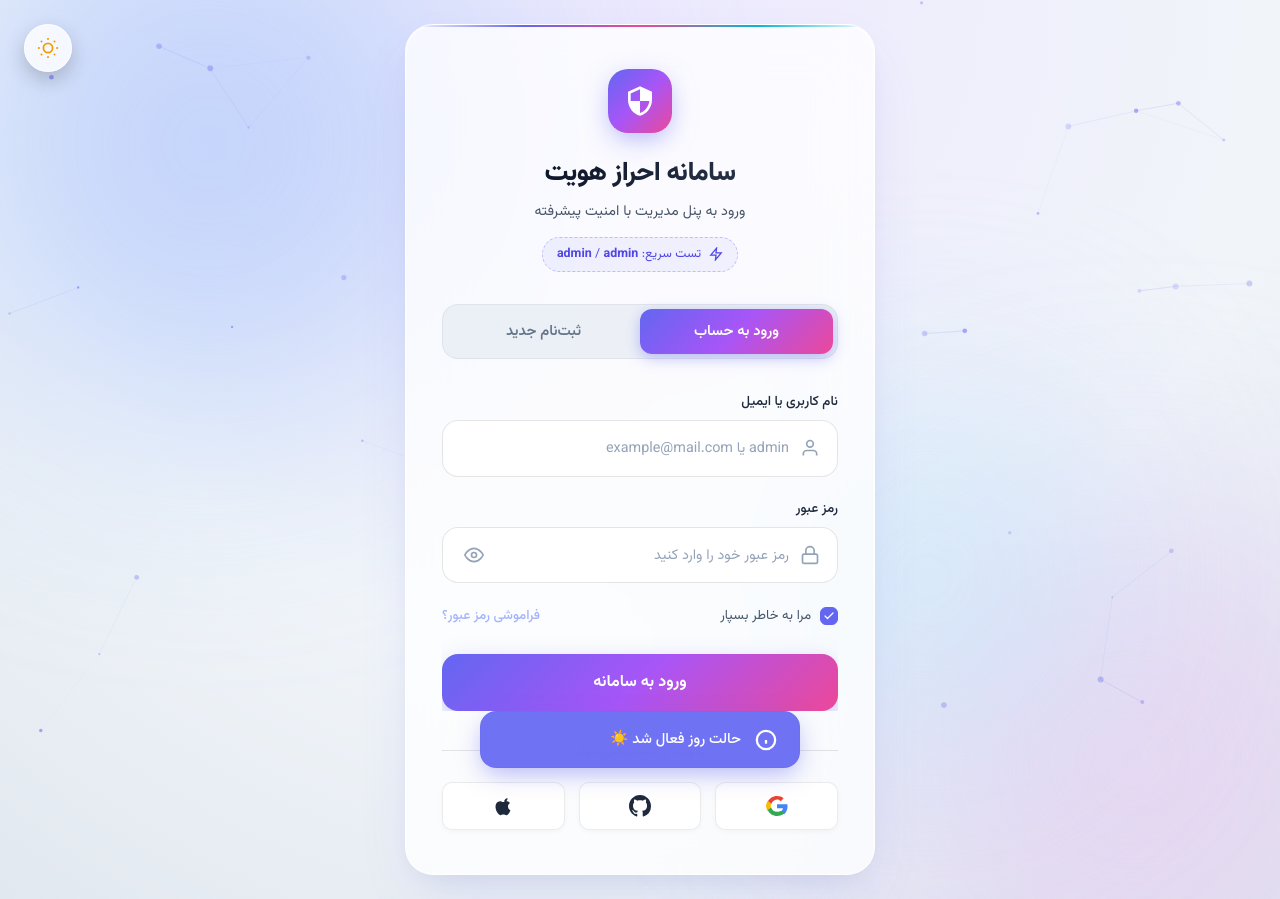
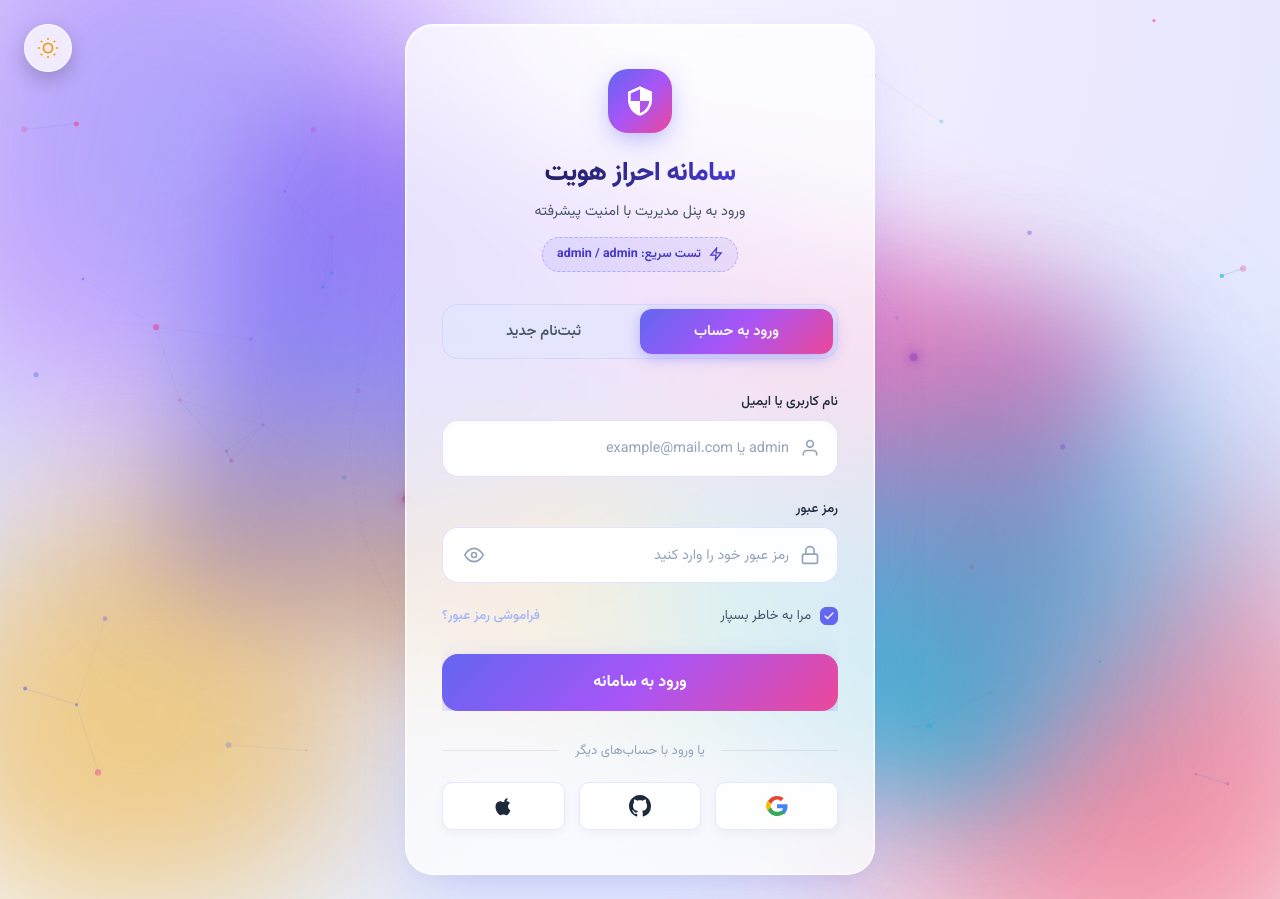
Before and after one commit to abolfazlgholinezhad/login, a plain HTML site: page index.html in a window 1280 px wide. Both pictures are taken after a click on the button 48 px from the left and 48 px from the top of the page. Drawn offline with Linux system fonts and the light colour scheme.

Commit message:
feat: ultra-modern visual upgrade with living aurora glow, cyber orbits, and cursor spotlight

```diff
--- a/index.html
+++ b/index.html
@@ -45,12 +45,26 @@
   <div class="ambient-glow orb-1"></div>
   <div class="ambient-glow orb-2"></div>
   <div class="ambient-glow orb-3"></div>
+  <div class="ambient-glow orb-4"></div>
 
   <!-- Toast Notification Container -->
   <div class="toast-container" id="toastContainer"></div>
 
   <!-- Main Auth Wrapper & 3D Card -->
   <main class="auth-wrapper">
+    <!-- Living Aurora Glow Halo behind Card -->
+    <div class="card-glow-aurora"></div>
+
+    <!-- Futuristic Orbit Rings behind Card -->
+    <div class="cyber-orbit-container">
+      <div class="cyber-orbit orbit-outer">
+        <div class="orbit-glow-dot"></div>
+      </div>
+      <div class="cyber-orbit orbit-inner">
+        <div class="orbit-glow-dot"></div>
+      </div>
+    </div>
+
     <div class="auth-card" id="authCard">
 
       <!-- Brand Header -->
--- a/script.js
+++ b/script.js
@@ -40,15 +40,13 @@ document.addEventListener('DOMContentLoaded', () => {
     });
   }
 
-  function applyTheme(theme, showNotification = true) {
+  function applyTheme(theme) {
     if (theme === 'light') {
       document.documentElement.setAttribute('data-theme', 'light');
       localStorage.setItem('theme', 'light');
-      if (showNotification) showToast('حالت روز فعال شد ☀️', 'info');
     } else {
       document.documentElement.setAttribute('data-theme', 'dark');
       localStorage.setItem('theme', 'dark');
-      if (showNotification) showToast('حالت شب فعال شد 🌙', 'info');
     }
   }
 
@@ -352,12 +350,18 @@ document.addEventListener('DOMContentLoaded', () => {
   // 11. Interactive 3D Tilt Effect on Auth Card
   // -------------------------------------------------------------------------
   function init3DTilt(element) {
-    if (!element || window.innerWidth < 768) return;
+    if (!element) return;
 
     element.addEventListener('mousemove', (e) => {
       const rect = element.getBoundingClientRect();
       const x = e.clientX - rect.left;
       const y = e.clientY - rect.top;
+
+      // Dynamic CSS variables for cursor spotlight reflection
+      element.style.setProperty('--mouse-x', `${x}px`);
+      element.style.setProperty('--mouse-y', `${y}px`);
+
+      if (window.innerWidth < 768) return;
 
       const centerX = rect.width / 2;
       const centerY = rect.height / 2;
@@ -374,7 +378,7 @@ document.addEventListener('DOMContentLoaded', () => {
   }
 
   // -------------------------------------------------------------------------
-  // 12. Floating Background Particle Canvas
+  // 12. Floating Background Particle Canvas with Cursor Magnetism
   // -------------------------------------------------------------------------
   function initParticleCanvas() {
     const canvas = document.getElementById('particlesCanvas');
@@ -384,55 +388,90 @@ document.addEventListener('DOMContentLoaded', () => {
     let width = canvas.width = window.innerWidth;
     let height = canvas.height = window.innerHeight;
 
+    const mouse = { x: null, y: null, radius: 130 };
+
     window.addEventListener('resize', () => {
       width = canvas.width = window.innerWidth;
       height = canvas.height = window.innerHeight;
     });
 
+    window.addEventListener('mousemove', (e) => {
+      mouse.x = e.clientX;
+      mouse.y = e.clientY;
+    });
+
+    window.addEventListener('mouseleave', () => {
+      mouse.x = null;
+      mouse.y = null;
+    });
+
     const particles = [];
-    const count = 45;
+    const count = 55;
 
     for (let i = 0; i < count; i++) {
       particles.push({
         x: Math.random() * width,
         y: Math.random() * height,
-        radius: Math.random() * 2 + 1,
-        vx: (Math.random() - 0.5) * 0.6,
-        vy: (Math.random() - 0.5) * 0.6,
-        alpha: Math.random() * 0.5 + 0.2
+        baseX: 0,
+        baseY: 0,
+        radius: Math.random() * 2.2 + 1,
+        vx: (Math.random() - 0.5) * 0.7,
+        vy: (Math.random() - 0.5) * 0.7,
+        alpha: Math.random() * 0.5 + 0.25,
+        colorIndex: Math.floor(Math.random() * 3)
       });
     }
 
     function animate() {
       ctx.clearRect(0, 0, width, height);
+      const isLight = document.documentElement.getAttribute('data-theme') === 'light';
 
-      // Draw particles and faint connection lines
+      const lightColors = ['#6366f1', '#ec4899', '#06b6d4'];
+      const darkColors = ['#a5b4fc', '#f472b6', '#38bdf8'];
+
+      // Draw particles and connection lines
       for (let i = 0; i < count; i++) {
         const p = particles[i];
         p.x += p.vx;
         p.y += p.vy;
+
+        // Gentle cursor push effect
+        if (mouse.x !== null && mouse.y !== null) {
+          const dx = p.x - mouse.x;
+          const dy = p.y - mouse.y;
+          const dist = Math.hypot(dx, dy);
+          if (dist < mouse.radius) {
+            const force = (mouse.radius - dist) / mouse.radius;
+            const angle = Math.atan2(dy, dx);
+            p.x += Math.cos(angle) * force * 3.5;
+            p.y += Math.sin(angle) * force * 3.5;
+          }
+        }
 
         if (p.x < 0) p.x = width;
         if (p.x > width) p.x = 0;
         if (p.y < 0) p.y = height;
         if (p.y > height) p.y = 0;
 
-        const isLight = document.documentElement.getAttribute('data-theme') === 'light';
+        const pColor = isLight ? lightColors[p.colorIndex] : darkColors[p.colorIndex];
+
         ctx.beginPath();
         ctx.arc(p.x, p.y, p.radius, 0, Math.PI * 2);
-        ctx.fillStyle = isLight ? `rgba(99, 102, 241, ${p.alpha * 0.8})` : `rgba(165, 180, 252, ${p.alpha})`;
+        ctx.fillStyle = pColor;
+        ctx.globalAlpha = isLight ? p.alpha * 0.85 : p.alpha;
         ctx.fill();
+        ctx.globalAlpha = 1;
 
         for (let j = i + 1; j < count; j++) {
           const p2 = particles[j];
           const dist = Math.hypot(p.x - p2.x, p.y - p2.y);
-          if (dist < 110) {
+          if (dist < 115) {
             ctx.beginPath();
             ctx.moveTo(p.x, p.y);
             ctx.lineTo(p2.x, p2.y);
             ctx.strokeStyle = isLight
-              ? `rgba(99, 102, 241, ${0.22 * (1 - dist / 110)})`
-              : `rgba(99, 102, 241, ${0.15 * (1 - dist / 110)})`;
+              ? `rgba(99, 102, 241, ${0.25 * (1 - dist / 115)})`
+              : `rgba(99, 102, 241, ${0.18 * (1 - dist / 115)})`;
             ctx.stroke();
           }
         }
--- a/style.css
+++ b/style.css
@@ -44,52 +44,53 @@
    ========================================================================== */
 [data-theme="light"] {
   --bg-dark: #f8fafc;
-  --bg-gradient: radial-gradient(circle at 50% 0%, #ede9fe 0%, #f1f5f9 60%, #e2e8f0 100%);
-  --card-bg: rgba(255, 255, 255, 0.78);
-  --card-border: rgba(255, 255, 255, 0.8);
-  --card-border-glow: rgba(99, 102, 241, 0.3);
+  --bg-gradient: radial-gradient(circle at 50% 0%, #f5f3ff 0%, #ede9fe 40%, #e0e7ff 75%, #f1f5f9 100%);
+  --card-bg: rgba(255, 255, 255, 0.76);
+  --card-border: rgba(255, 255, 255, 0.85);
+  --card-border-glow: rgba(99, 102, 241, 0.45);
 
   --text-main: #0f172a;
   --text-muted: #475569;
   --text-dim: #94a3b8;
 
-  --input-bg: rgba(248, 250, 252, 0.85);
-  --input-border: rgba(0, 0, 0, 0.1);
+  --input-bg: rgba(255, 255, 255, 0.92);
+  --input-border: rgba(99, 102, 241, 0.18);
   --input-focus: #6366f1;
-  --input-focus-glow: 0 0 0 3px rgba(99, 102, 241, 0.2);
+  --input-focus-glow: 0 0 0 3px rgba(99, 102, 241, 0.25);
 }
 
 [data-theme="light"] .auth-card {
   box-shadow:
-    0 25px 60px -15px rgba(99, 102, 241, 0.15),
-    0 10px 30px -10px rgba(0, 0, 0, 0.08),
-    inset 0 1px 2px rgba(255, 255, 255, 0.9);
+    0 25px 65px -15px rgba(99, 102, 241, 0.22),
+    0 10px 30px -10px rgba(0, 0, 0, 0.06),
+    inset 0 1px 2px rgba(255, 255, 255, 1);
 }
 
 [data-theme="light"] .brand-title {
-  background: linear-gradient(135deg, #0f172a 30%, #334155 100%);
+  background: linear-gradient(135deg, #1e1b4b 20%, #4338ca 70%, #6366f1 100%);
   -webkit-background-clip: text;
   -webkit-text-fill-color: transparent;
 }
 
 [data-theme="light"] .quick-fill-badge {
-  background: rgba(99, 102, 241, 0.08);
-  border-color: rgba(99, 102, 241, 0.35);
-  color: #4f46e5;
+  background: rgba(99, 102, 241, 0.1);
+  border-color: rgba(99, 102, 241, 0.4);
+  color: #4338ca;
+  font-weight: 600;
 }
 
 [data-theme="light"] .quick-fill-badge:hover {
-  background: rgba(99, 102, 241, 0.18);
-  color: #3730a3;
+  background: rgba(99, 102, 241, 0.2);
+  color: #312e81;
 }
 
 [data-theme="light"] .tabs-switcher {
-  background: rgba(226, 232, 240, 0.6);
-  border-color: rgba(0, 0, 0, 0.05);
+  background: rgba(224, 231, 255, 0.55);
+  border-color: rgba(99, 102, 241, 0.12);
 }
 
 [data-theme="light"] .tab-btn {
-  color: #64748b;
+  color: #475569;
 }
 
 [data-theme="light"] .tab-btn.active {
@@ -101,7 +102,7 @@
 }
 
 [data-theme="light"] .form-input {
-  background: rgba(255, 255, 255, 0.9);
+  background: rgba(255, 255, 255, 0.95);
   color: #0f172a;
 }
 
@@ -114,26 +115,27 @@
 }
 
 [data-theme="light"] .checkmark {
-  border-color: rgba(0, 0, 0, 0.18);
+  border-color: rgba(99, 102, 241, 0.3);
   background: #ffffff;
 }
 
 [data-theme="light"] .divider::before,
 [data-theme="light"] .divider::after {
-  border-color: rgba(0, 0, 0, 0.1);
+  border-color: rgba(0, 0, 0, 0.08);
 }
 
 [data-theme="light"] .btn-social {
-  background: rgba(255, 255, 255, 0.85);
-  border-color: rgba(0, 0, 0, 0.08);
+  background: rgba(255, 255, 255, 0.9);
+  border-color: rgba(99, 102, 241, 0.15);
   color: #1e293b;
-  box-shadow: 0 2px 5px rgba(0, 0, 0, 0.03);
+  box-shadow: 0 4px 10px rgba(0, 0, 0, 0.04);
 }
 
 [data-theme="light"] .btn-social:hover {
   background: #ffffff;
-  border-color: rgba(0, 0, 0, 0.16);
-  box-shadow: 0 4px 12px rgba(0, 0, 0, 0.08);
+  border-color: rgba(99, 102, 241, 0.35);
+  transform: translateY(-2px);
+  box-shadow: 0 8px 18px rgba(99, 102, 241, 0.12);
 }
 
 [data-theme="light"] .modal-card {
@@ -159,19 +161,34 @@
   color: #0f172a;
 }
 
+/* Light Mode Rich Vibrant Halos and Auroras */
 [data-theme="light"] .orb-1 {
-  background: radial-gradient(circle, #a5b4fc, #93c5fd);
-  opacity: 0.55;
+  background: radial-gradient(circle, #818cf8 0%, #c084fc 70%);
+  opacity: 0.7;
+  filter: blur(85px);
 }
 
 [data-theme="light"] .orb-2 {
-  background: radial-gradient(circle, #fbcfe8, #c4b5fd);
-  opacity: 0.55;
+  background: radial-gradient(circle, #f43f5e 0%, #fb7185 50%, #f472b6 100%);
+  opacity: 0.65;
+  filter: blur(95px);
 }
 
 [data-theme="light"] .orb-3 {
-  background: radial-gradient(circle, #a5f3fc, #c7d2fe);
-  opacity: 0.45;
+  background: radial-gradient(circle, #06b6d4 0%, #38bdf8 60%, #6366f1 100%);
+  opacity: 0.6;
+  filter: blur(85px);
+}
+
+[data-theme="light"] .orb-4 {
+  background: radial-gradient(circle, #fbbf24 0%, #f59e0b 60%);
+  opacity: 0.5;
+  filter: blur(75px);
+}
+
+[data-theme="light"] .card-glow-aurora {
+  opacity: 0.65;
+  filter: blur(55px);
 }
 
 /* Theme Toggle Button */
@@ -258,46 +275,154 @@ body {
   z-index: 1;
 }
 
-/* Ambient Glowing Orbs */
+/* Ambient Glowing Orbs with Organic Morphing */
 .ambient-glow {
   position: fixed;
-  width: 500px;
-  height: 500px;
-  border-radius: 50%;
+  width: 520px;
+  height: 520px;
+  border-radius: 40% 60% 70% 30% / 40% 50% 60% 50%;
   filter: blur(120px);
-  opacity: 0.45;
+  opacity: 0.5;
   pointer-events: none;
   z-index: 0;
-  animation: floatOrb 18s ease-in-out infinite alternate;
+  animation: morphOrb 16s ease-in-out infinite alternate;
 }
 
 .orb-1 {
-  top: -150px;
-  left: -100px;
-  background: radial-gradient(circle, #6366f1, #3b82f6);
+  top: -160px;
+  left: -120px;
+  background: radial-gradient(circle, #6366f1 0%, #3b82f6 70%);
 }
 
 .orb-2 {
-  bottom: -150px;
-  right: -100px;
-  background: radial-gradient(circle, #ec4899, #8b5cf6);
-  animation-delay: -6s;
+  bottom: -160px;
+  right: -120px;
+  background: radial-gradient(circle, #ec4899 0%, #8b5cf6 70%);
+  animation-delay: -5s;
 }
 
 .orb-3 {
-  top: 40%;
-  left: 60%;
+  top: 35%;
+  left: 65%;
+  width: 420px;
+  height: 420px;
+  background: radial-gradient(circle, #06b6d4 0%, #3b82f6 80%);
+  animation-delay: -10s;
+  opacity: 0.35;
+}
+
+.orb-4 {
+  top: 60%;
+  left: -80px;
   width: 380px;
   height: 380px;
-  background: radial-gradient(circle, #06b6d4, #6366f1);
-  animation-delay: -12s;
-  opacity: 0.3;
+  background: radial-gradient(circle, #f59e0b 0%, #ec4899 80%);
+  animation-delay: -14s;
+  opacity: 0.25;
 }
 
-@keyframes floatOrb {
-  0% { transform: translate(0, 0) scale(1); }
-  50% { transform: translate(60px, 45px) scale(1.1); }
-  100% { transform: translate(-40px, 70px) scale(0.95); }
+@keyframes morphOrb {
+  0% {
+    border-radius: 40% 60% 70% 30% / 40% 50% 60% 50%;
+    transform: translate(0, 0) scale(1) rotate(0deg);
+  }
+  50% {
+    border-radius: 60% 40% 30% 70% / 60% 30% 70% 40%;
+    transform: translate(50px, 40px) scale(1.1) rotate(180deg);
+  }
+  100% {
+    border-radius: 40% 60% 70% 30% / 40% 50% 60% 50%;
+    transform: translate(-40px, 60px) scale(0.95) rotate(360deg);
+  }
+}
+
+/* ==========================================================================
+   Cyber Orbits & Celestial Rings Behind Auth Card
+   ========================================================================== */
+.cyber-orbit-container {
+  position: absolute;
+  top: 50%;
+  left: 50%;
+  transform: translate(-50%, -50%);
+  width: 600px;
+  height: 600px;
+  pointer-events: none;
+  z-index: -2;
+}
+
+.cyber-orbit {
+  position: absolute;
+  top: 50%;
+  left: 50%;
+  border-radius: 50%;
+  border: 1px dashed rgba(99, 102, 241, 0.2);
+  transform: translate(-50%, -50%);
+}
+
+.orbit-outer {
+  width: 580px;
+  height: 580px;
+  animation: rotateOrbit 40s linear infinite;
+  border-color: rgba(99, 102, 241, 0.18);
+}
+
+.orbit-inner {
+  width: 480px;
+  height: 480px;
+  border-style: dotted;
+  border-color: rgba(236, 72, 153, 0.2);
+  animation: rotateOrbitRev 28s linear infinite;
+}
+
+.orbit-glow-dot {
+  position: absolute;
+  top: 0;
+  left: 50%;
+  transform: translate(-50%, -50%);
+  width: 8px;
+  height: 8px;
+  border-radius: 50%;
+  background: #6366f1;
+  box-shadow: 0 0 12px 2px #6366f1;
+}
+
+.orbit-inner .orbit-glow-dot {
+  background: #ec4899;
+  box-shadow: 0 0 12px 2px #ec4899;
+}
+
+@keyframes rotateOrbit {
+  from { transform: translate(-50%, -50%) rotate(0deg); }
+  to { transform: translate(-50%, -50%) rotate(360deg); }
+}
+
+@keyframes rotateOrbitRev {
+  from { transform: translate(-50%, -50%) rotate(360deg); }
+  to { transform: translate(-50%, -50%) rotate(0deg); }
+}
+
+/* ==========================================================================
+   Living Aurora Halo Immediately Behind the Login Card
+   ========================================================================== */
+.card-glow-aurora {
+  position: absolute;
+  top: -20px;
+  left: -20px;
+  right: -20px;
+  bottom: -20px;
+  border-radius: calc(var(--radius-lg) + 20px);
+  background: conic-gradient(from 0deg, #6366f1, #a855f7, #ec4899, #06b6d4, #f59e0b, #6366f1);
+  filter: blur(65px);
+  opacity: 0.55;
+  z-index: -1;
+  animation: rotateAurora 10s linear infinite;
+  transition: opacity 0.5s ease;
+}
+
+@keyframes rotateAurora {
+  0% { transform: rotate(0deg) scale(0.98); }
+  50% { transform: rotate(180deg) scale(1.04); }
+  100% { transform: rotate(360deg) scale(0.98); }
 }
 
 /* Main Container & 3D Tilt Wrapper */
@@ -321,6 +446,43 @@ body {
     0 30px 60px -15px rgba(0, 0, 0, 0.6),
     0 0 0 1px rgba(255, 255, 255, 0.05),
     inset 0 1px 1px rgba(255, 255, 255, 0.15);
+  position: relative;
+  overflow: hidden;
+  transform-style: preserve-3d;
+  transition: transform 0.15s ease-out, box-shadow 0.3s ease;
+}
+
+/* Dynamic Interactive Mouse Spotlight on Card Surface */
+.auth-card::after {
+  content: '';
+  position: absolute;
+  top: 0;
+  left: 0;
+  right: 0;
+  bottom: 0;
+  border-radius: var(--radius-lg);
+  background: radial-gradient(
+    480px circle at var(--mouse-x, 50%) var(--mouse-y, 50%),
+    rgba(255, 255, 255, 0.12),
+    transparent 55%
+  );
+  pointer-events: none;
+  z-index: 100;
+  opacity: 0;
+  transition: opacity 0.35s ease;
+}
+
+.auth-card:hover::after {
+  opacity: 1;
+}
+
+[data-theme="light"] .auth-card::after {
+  background: radial-gradient(
+    480px circle at var(--mouse-x, 50%) var(--mouse-y, 50%),
+    rgba(99, 102, 241, 0.14),
+    transparent 55%
+  );
+}
   position: relative;
   overflow: hidden;
   transform-style: preserve-3d;
```
Also changed, not shown: 1 other file.
